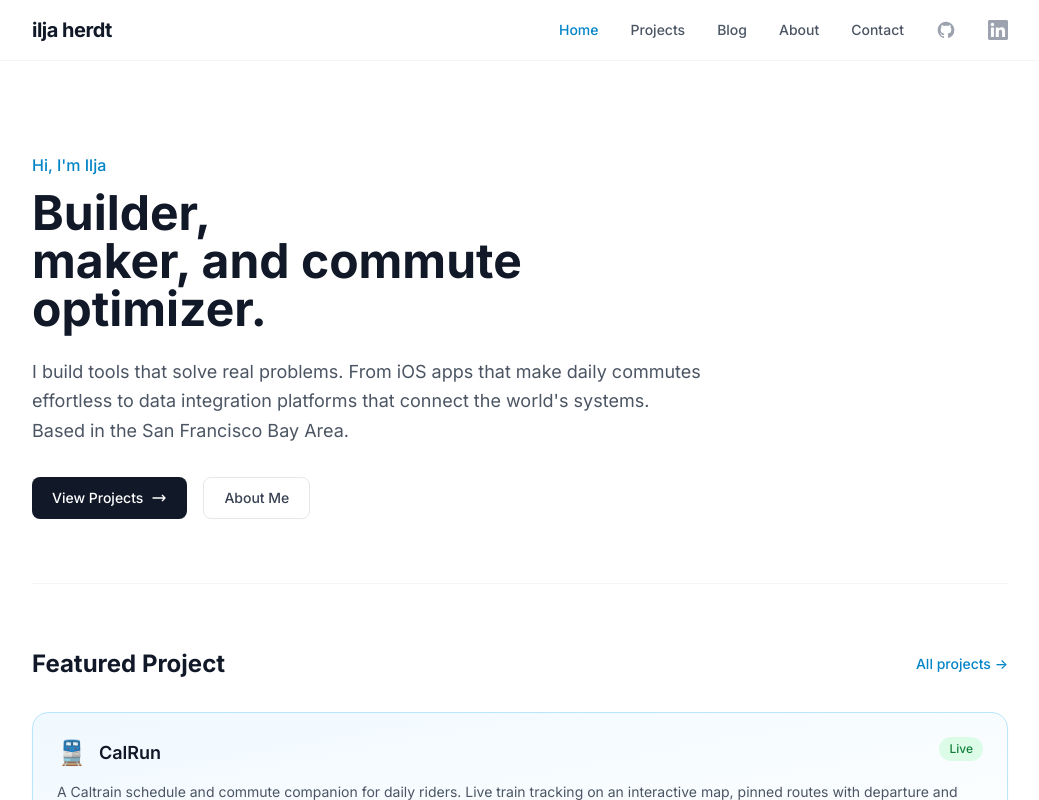
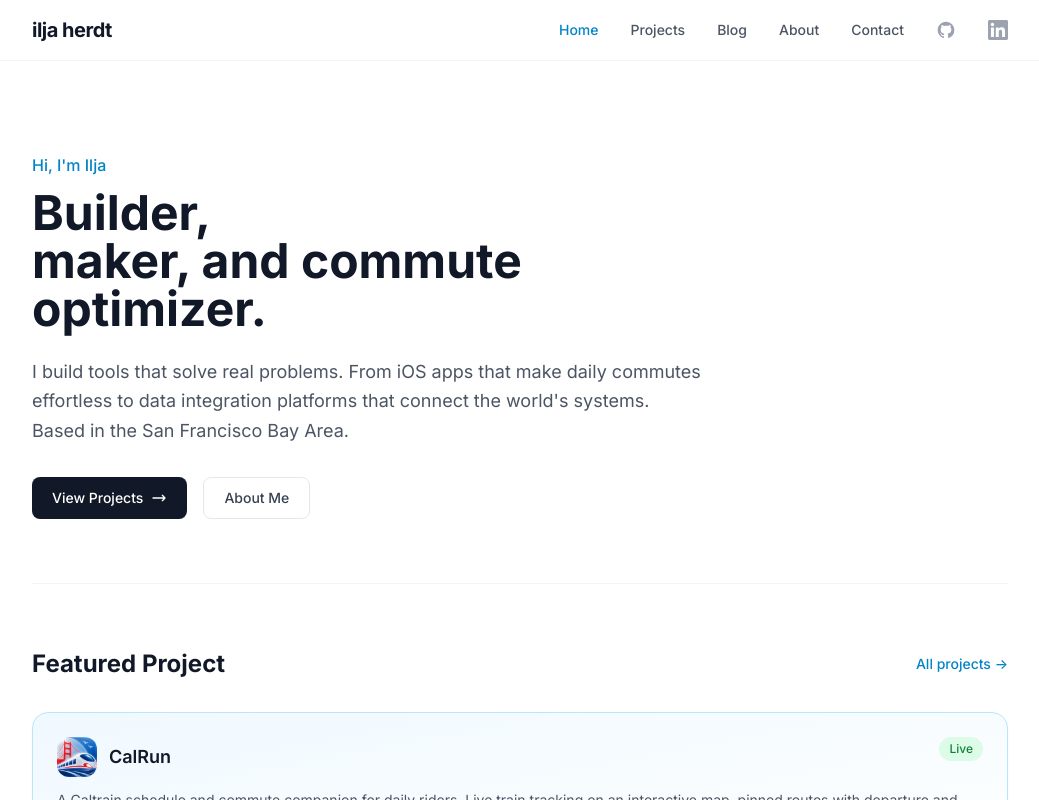
Before and after one commit to iherdt/iljaherdt-com, a Next.js app: page / in a window 1280 px wide. Shown: the top 800 px of the page, without its empty margins (120-1159 px from the left). Built offline with nearby package versions, Linux system fonts and the light colour scheme.

Commit message:
Replace CalRun emoji with real app icon across the site

```diff
--- a/components/ProjectCard.tsx
+++ b/components/ProjectCard.tsx
@@ -9,9 +9,10 @@ interface ProjectCardProps {
   featured?: boolean
   status?: string
   icon?: string
+  iconSrc?: string
 }
 
-export default function ProjectCard({ title, description, tags, href, internal, featured, status, icon }: ProjectCardProps) {
+export default function ProjectCard({ title, description, tags, href, internal, featured, status, icon, iconSrc }: ProjectCardProps) {
   const className = `block rounded-2xl border transition-all duration-200 ${
     featured
       ? 'border-brand-200 bg-gradient-to-br from-brand-50 to-white shadow-sm hover:shadow-md hover:border-brand-300'
@@ -22,7 +23,11 @@ export default function ProjectCard({ title, description, tags, href, internal,
     <div className="p-6">
       <div className="flex items-start justify-between mb-3">
         <div className="flex items-center gap-3">
-          {icon && <span className="text-2xl">{icon}</span>}
+          {iconSrc ? (
+            <img src={iconSrc} alt={title} className="w-10 h-10 rounded-xl" />
+          ) : icon ? (
+            <span className="text-2xl">{icon}</span>
+          ) : null}
           <h3 className={`font-semibold ${featured ? 'text-lg' : 'text-base'} text-gray-900`}>
             {title}
           </h3>
--- a/pages/index.tsx
+++ b/pages/index.tsx
@@ -49,7 +49,7 @@ export default function HomePage({ recentPosts }: HomeProps) {
 
         <ProjectCard
           title="CalRun"
-          icon="🚆"
+          iconSrc="/calrun-icon.png"
           description="A Caltrain schedule and commute companion for daily riders. Live train tracking on an interactive map, pinned routes with departure and arrival reminders, commute stats, and service alerts. Built with SwiftUI, MapKit, and real-time GTFS data."
           tags={['Swift', 'SwiftUI', 'MapKit', 'StoreKit 2', 'GTFS', 'iOS']}
           href="/projects/calrun"
--- a/pages/projects/calrun.tsx
+++ b/pages/projects/calrun.tsx
@@ -39,7 +39,7 @@ export default function CalRunPage() {
         </Link>
 
         <div className="flex items-start gap-5 mb-6">
-          <span className="text-5xl">🚆</span>
+          <img src="/calrun-icon.png" alt="CalRun" className="w-16 h-16 rounded-2xl shadow-sm" />
           <div>
             <div className="flex items-center gap-3 mb-2">
               <h1 className="text-3xl font-bold text-gray-900">CalRun</h1>
--- a/pages/projects/index.tsx
+++ b/pages/projects/index.tsx
@@ -17,7 +17,7 @@ export default function ProjectsPage() {
         <div className="grid sm:grid-cols-2 gap-5">
           <ProjectCard
             title="CalRun"
-            icon="🚆"
+            iconSrc="/calrun-icon.png"
             description="Caltrain schedule companion with live train tracking on an interactive map, pinned routes, departure and arrival reminders, commute stats, and service alerts. Built for daily riders who want to know exactly when to leave."
             tags={['Swift', 'SwiftUI', 'MapKit', 'StoreKit 2', 'GTFS']}
             href="/projects/calrun"
```
Also changed, not shown: public/calrun-icon.png (added).
